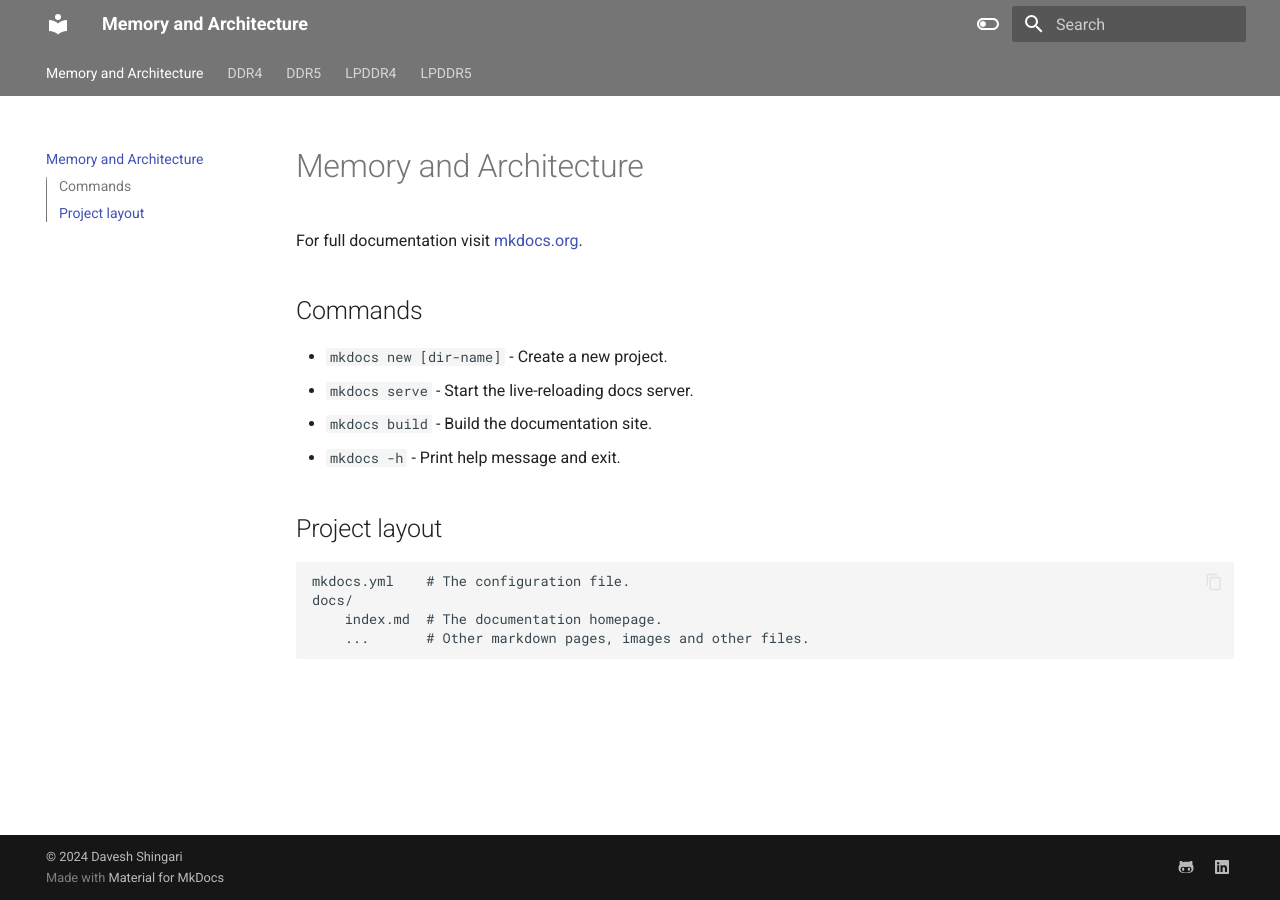
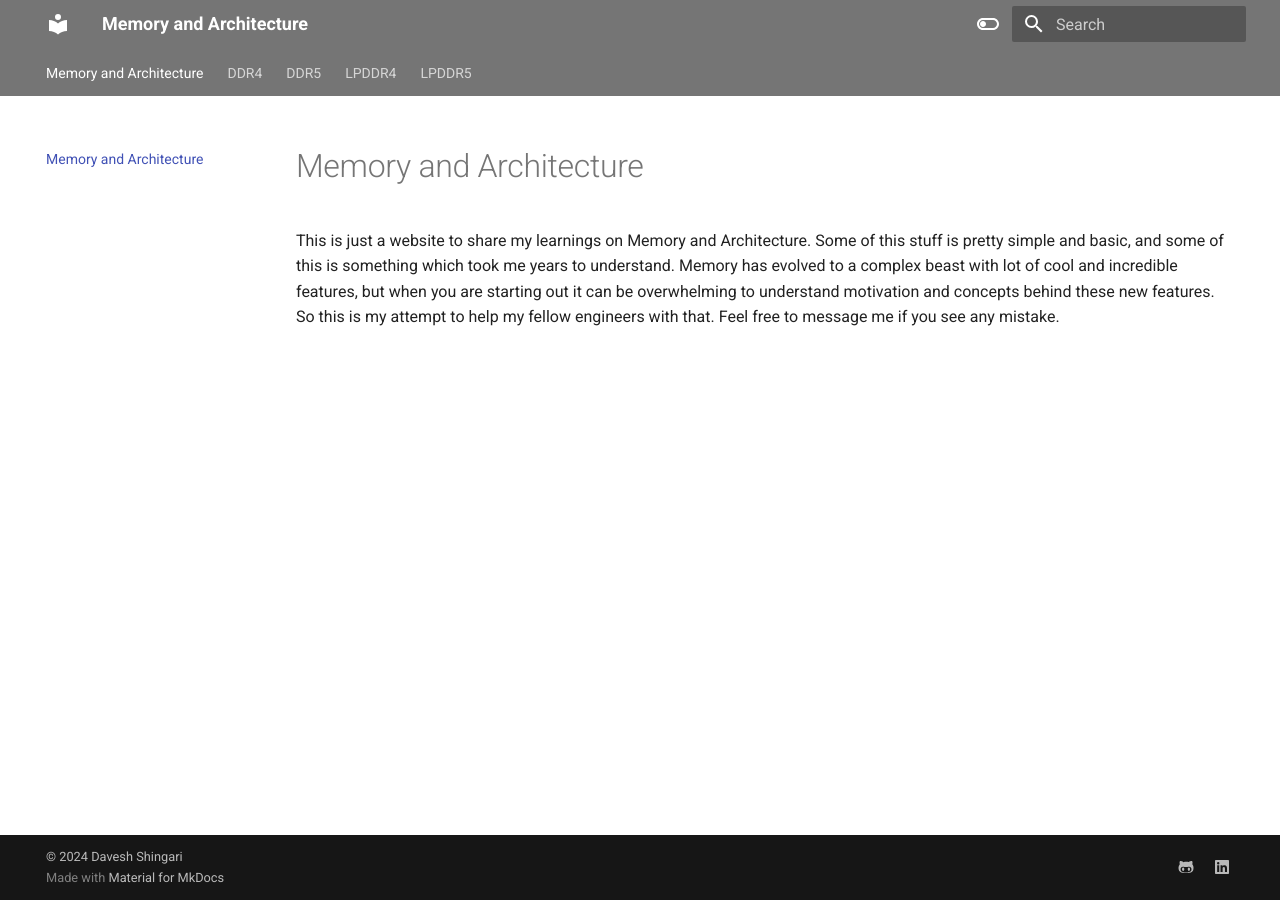
Before and after one commit to shingaridavesh/memoryandarchitecture, an MkDocs documentation site: the page built from docs/index.md, in a window 1280 px wide. Built offline with MkDocs 1.6.1 and Material for MkDocs 9.7.7, drawn with Linux system fonts in a browser that asks for light colours.

Commit message:
Update index.md

```diff
--- a/docs/index.md
+++ b/docs/index.md
@@ -1,17 +1,3 @@
 # Memory and Architecture
 
-For full documentation visit [mkdocs.org](https://www.mkdocs.org).
-
-## Commands
-
-* `mkdocs new [dir-name]` - Create a new project.
-* `mkdocs serve` - Start the live-reloading docs server.
-* `mkdocs build` - Build the documentation site.
-* `mkdocs -h` - Print help message and exit.
-
-## Project layout
-
-    mkdocs.yml    # The configuration file.
-    docs/
-        index.md  # The documentation homepage.
-        ...       # Other markdown pages, images and other files.
+This is just a website to share my learnings on Memory and Architecture. Some of this stuff is pretty simple and basic, and some of this is something which took me years to understand. Memory has evolved to a complex beast with lot of cool and incredible features, but when you are starting out it can be overwhelming to understand motivation and concepts behind these new features. So this is my attempt to help my fellow engineers with that. Feel free to message me if you see any mistake.
```
